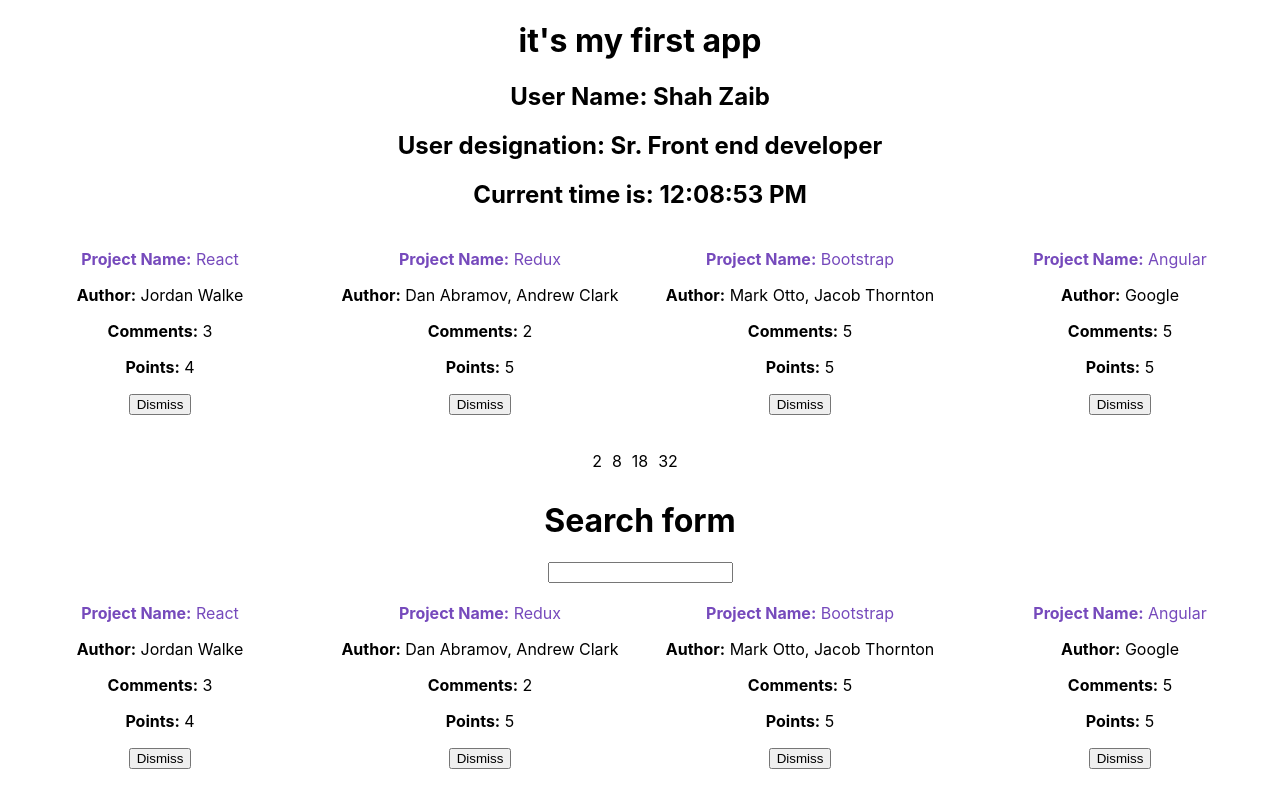
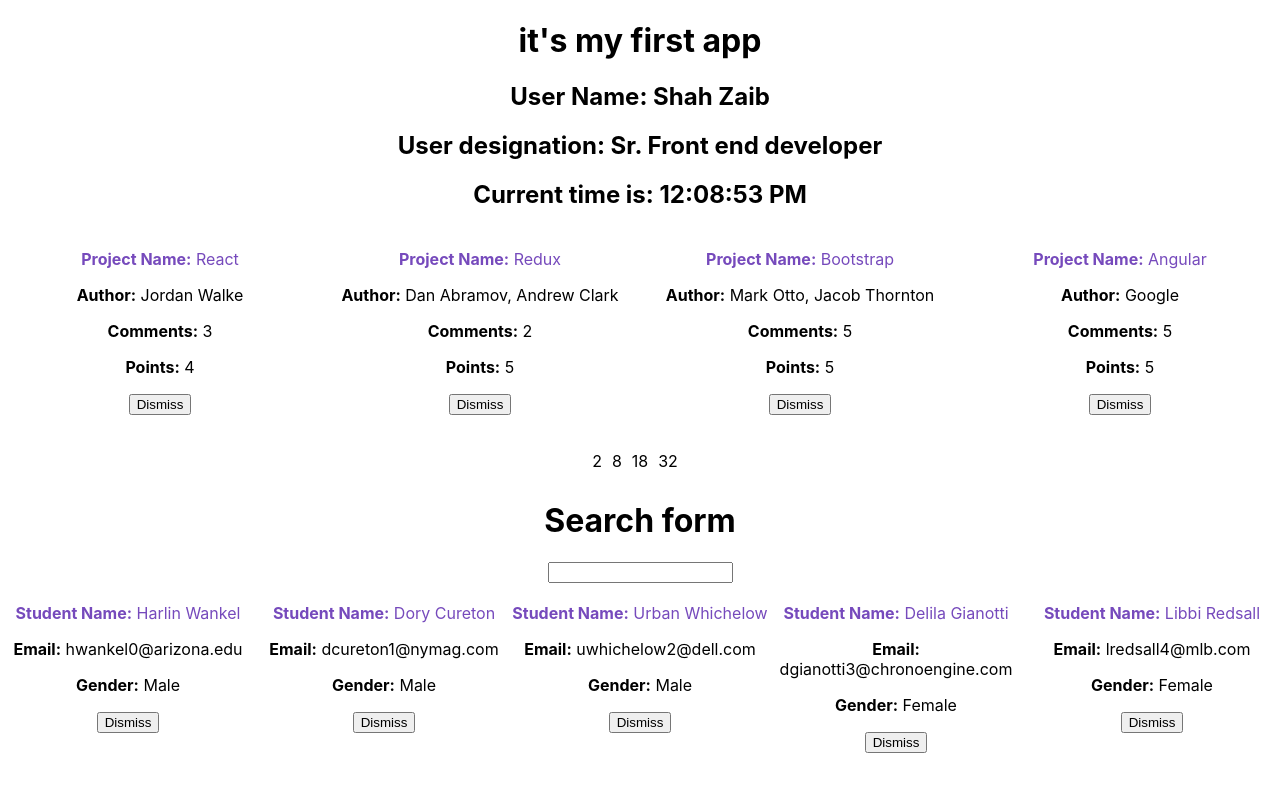
Before and after one commit to theshahzaib5/learn-react-hackernews, a React (Create React App) app: page / in a window 1280 px wide. Shown: the top 808 px of the page. Built offline with nearby package versions, Linux system fonts and the light colour scheme.

Commit message:
created separate components

```diff
--- a/src/App.js
+++ b/src/App.js
@@ -1,5 +1,8 @@
 import React, {Component} from 'react';
 import './App.css';
+import SearchInput from './components/searchInput';
+import SubjectCard from './components/subjectCard';
+import StudentCard from './components/studentCard';
 
 const helloWorld = "it's my first app";
 const user = { firstName: "Shah", lastName: "Zaib", designation: "Sr. Front end developer" }
@@ -37,6 +40,44 @@
     objectID: 3,
   },
 ];
+
+const userList = [
+  {
+    id: 1,
+    first_name: "Harlin",
+    last_name: "Wankel",
+    email: "hwankel0@arizona.edu",
+    gender: "Male"
+  },
+  {
+    id: 2,
+    first_name: "Dory",
+    last_name: "Cureton",
+    email: "dcureton1@nymag.com",
+    gender: "Male"
+  },
+  {
+    id: 3,
+    first_name: "Urban",
+    last_name: "Whichelow",
+    email: "uwhichelow2@dell.com",
+    gender: "Male"
+  },
+  {
+    id: 4,
+    first_name: "Delila",
+    last_name: "Gianotti",
+    email: "dgianotti3@chronoengine.com",
+    gender: "Female"
+  },
+  {
+    id: 5,
+    first_name: "Libbi",
+    last_name: "Redsall",
+    email: "lredsall4@mlb.com",
+    gender: "Female"
+  }
+]
 const array = [ 1, 4, 9, 16 ];
 
 export default class App extends Component {
@@ -47,6 +88,7 @@
       // setting current time
       timer: new Date().toLocaleTimeString(),
       list: list,
+      userList: userList,
       searchTerm: "",
     }
   }
@@ -76,13 +118,24 @@
     this.setState({ list: updatedList });
   }
 
+  onUserDismiss = (id) => {
+    const {
+      state: {
+        userList
+      }
+    } = this
+
+    const updatedList = userList.filter(item => item.id !== id);
+    this.setState({ userList: updatedList });
+  }
+
   onSearchChange = (event) => {
     this.setState({ searchTerm: event.target.value });
   }
 
   getFilteredArray = list => {
     const {searchTerm} = this.state
-    return list.filter(item => item.title.toLowerCase().includes(searchTerm.toLowerCase()))
+    return list.filter(item => item.first_name.toLowerCase().includes(searchTerm.toLowerCase()))
   }
 
   render() {
@@ -91,10 +144,12 @@
         timer,
         searchTerm,
         list,
+        userList,
       },
       onDismiss,
       onSearchChange,
       getFilteredArray,
+      onUserDismiss
     } = this
 
     return (
@@ -107,22 +162,11 @@
         <div style={{display: "flex", paddingTop: 20}}>
           {/* printing an array with objects */}
           { list.map((item) =>
-            <div key={item.objectID} style={{ color: "#000", marginBottom: 20, flex: 1 }}>
-              <a href={item.url} style={{color: "#764abc", textDecoration: "none", display: "inline-block"}}>
-                <p style={{margin: 0}}><strong>Project Name:</strong> {item.title} </p>
-              </a>
-              <p><strong>Author:</strong> {item.author} </p>
-              <p><strong>Comments:</strong> {item.num_comments} </p>
-              <p><strong>Points:</strong> {item.points}</p>
-              <p>
-                <button
-                  onClick={() => onDismiss(item.objectID)}
-                  type="button"
-                >
-                  Dismiss
-                </button>
-              </p>
-            </div>
+            <SubjectCard
+              key={item.objectID}
+              subjectInfo={item}
+              onBtnPress={() => onDismiss(item.objectID)}
+            />
           )}
         </div>
 
@@ -136,30 +180,18 @@
         <div style={{marginBottom: 30}}>
           <h1>Search form</h1>
           <form>
-            <input
-              type="text"
-              value={searchTerm}
+            <SearchInput
+              inputValue={searchTerm}
               onChange={onSearchChange}
             />
 
             <div style={{display: "flex", paddingTop: 20}}>
-              { getFilteredArray(list).map((item) =>
-                <div key={item.objectID} style={{ color: "#000", marginBottom: 20, flex: 1 }}>
-                  <a href={item.url} style={{color: "#764abc", textDecoration: "none", display: "inline-block"}}>
-                    <p style={{margin: 0}}><strong>Project Name:</strong> {item.title} </p>
-                  </a>
-                  <p><strong>Author:</strong> {item.author} </p>
-                  <p><strong>Comments:</strong> {item.num_comments} </p>
-                  <p><strong>Points:</strong> {item.points}</p>
-                  <p>
-                    <button
-                      onClick={() => onDismiss(item.objectID)}
-                      type="button"
-                    >
-                      Dismiss
-                    </button>
-                  </p>
-                </div>
+              { getFilteredArray(userList).map((item) =>
+                <StudentCard
+                  key={item.id}
+                  studentInfo={item}
+                  onBtnPress={() => onUserDismiss(item.id)}
+                />
               )}
             </div>
           </form>
--- /dev/null
+++ b/src/components/searchInput/index.js
@@ -0,0 +1,20 @@
+import React, {Component} from 'react';
+
+export default class SearchInput extends Component {
+  render() {
+    const {
+      props: {
+        inputValue,
+        onChange
+      },
+    } = this
+
+    return (
+      <input
+        type="text"
+        value={inputValue}
+        onChange={onChange}
+      />
+    );
+  }
+}
--- /dev/null
+++ b/src/components/studentCard/index.js
@@ -0,0 +1,30 @@
+import React, {Component} from 'react';
+
+export default class StudentCard extends Component {
+  render() {
+    const {
+      props: {
+        studentInfo,
+        onBtnPress,
+      },
+    } = this
+
+    return (
+      <div style={{ color: "#000", marginBottom: 20, flex: 1 }}>
+        <a href="#" style={{color: "#764abc", textDecoration: "none", display: "inline-block"}}>
+          <p style={{margin: 0}}><strong>Student Name:</strong> {studentInfo.first_name} {studentInfo.last_name} </p>
+        </a>
+        <p><strong>Email:</strong> {studentInfo.email} </p>
+        <p><strong>Gender:</strong> {studentInfo.gender} </p>
+        <p>
+          <button
+            onClick={onBtnPress}
+            type="button"
+          >
+            Dismiss
+          </button>
+        </p>
+      </div>
+    );
+  }
+}
--- /dev/null
+++ b/src/components/subjectCard/index.js
@@ -0,0 +1,31 @@
+import React, {Component} from 'react';
+
+export default class SubjectCard extends Component {
+  render() {
+    const {
+      props: {
+        subjectInfo,
+        onBtnPress,
+      },
+    } = this
+
+    return (
+      <div style={{ color: "#000", marginBottom: 20, flex: 1 }}>
+        <a href={subjectInfo.url} style={{color: "#764abc", textDecoration: "none", display: "inline-block"}}>
+          <p style={{margin: 0}}><strong>Project Name:</strong> {subjectInfo.title} </p>
+        </a>
+        <p><strong>Author:</strong> {subjectInfo.author} </p>
+        <p><strong>Comments:</strong> {subjectInfo.num_comments} </p>
+        <p><strong>Points:</strong> {subjectInfo.points}</p>
+        <p>
+          <button
+            onClick={onBtnPress}
+            type="button"
+          >
+            Dismiss
+          </button>
+        </p>
+      </div>
+    );
+  }
+}
```
